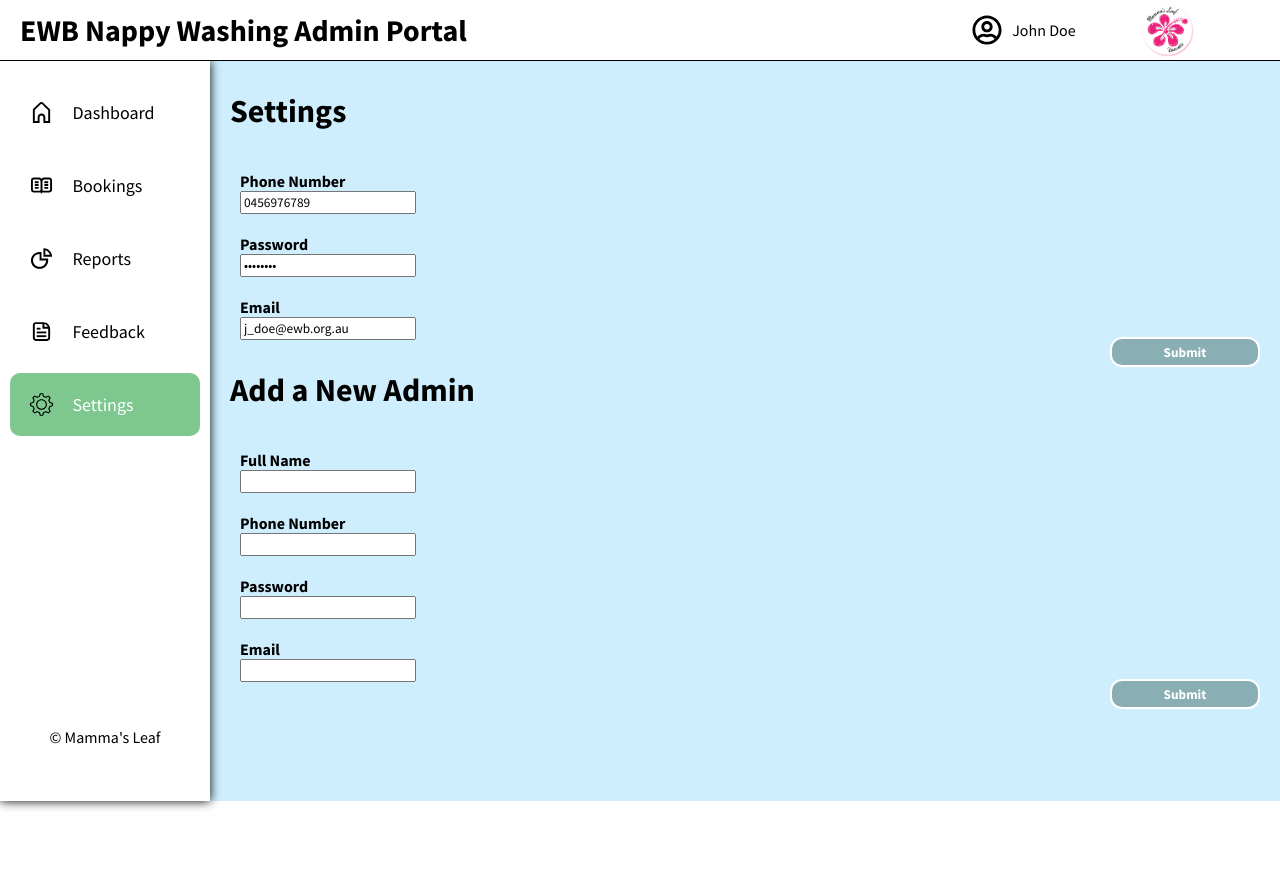
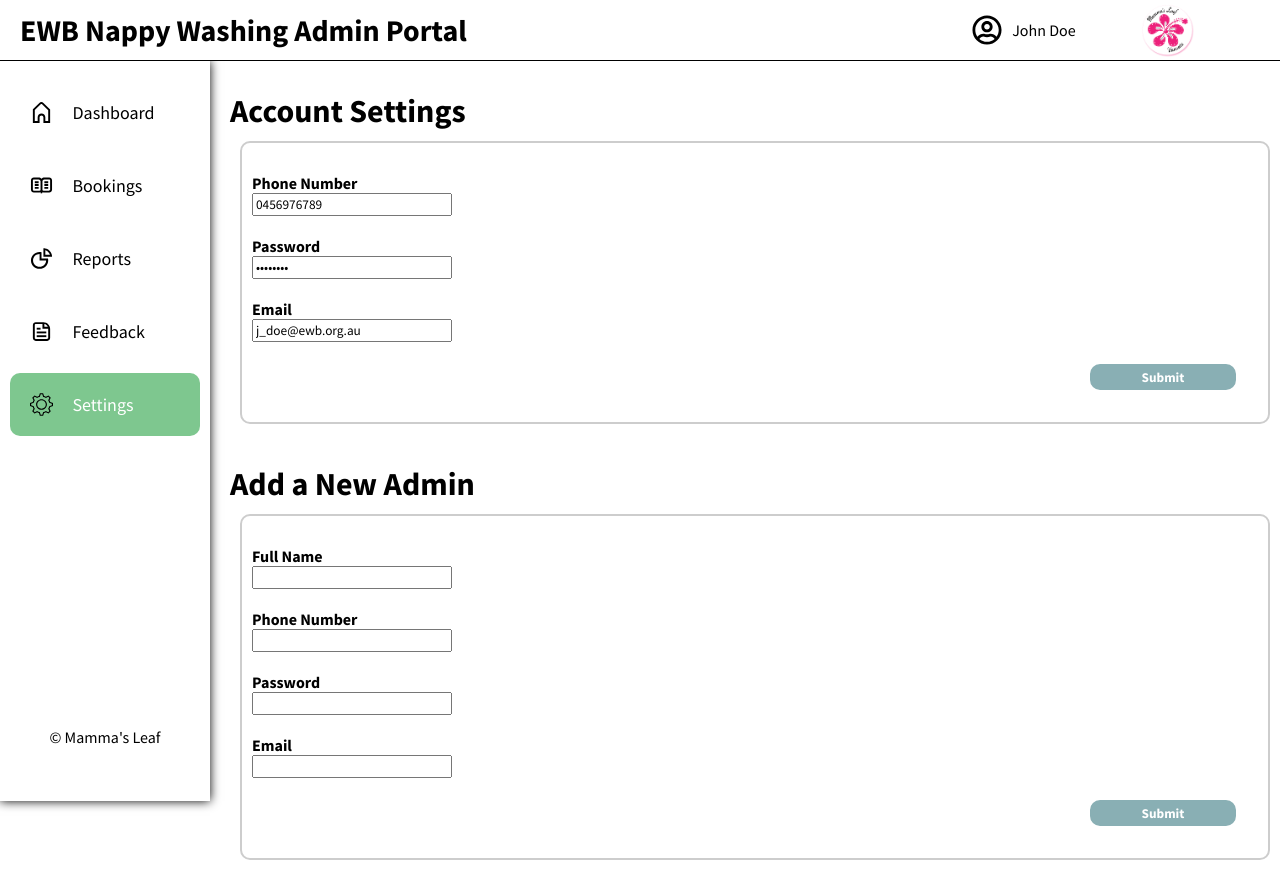
Before and after one commit to ProgrammerJo3y/ewb_react_frontend_webapp, a React (Create React App) app: page /settings in a window 1280 px wide. Both pictures are taken after typing "Sample", "Sample123" into the empty fields and a click on the button "Submit". Before the commit the page ends 821 px from the top, so only its background shows below. Built offline with nearby package versions, Linux system fonts and the light colour scheme.

Commit message:
Settings screen finalised

```diff
--- a/src/pages/settings/Settings.jsx
+++ b/src/pages/settings/Settings.jsx
@@ -1,4 +1,4 @@
-import React, { useState, Component} from 'react';
+import React, { useState } from 'react';
 import './settings.css'
 
 export default function Settings(){
@@ -6,6 +6,7 @@ export default function Settings(){
   const [Password, setPassword] = useState("********");
   const [Email, setEmail] = useState("j_doe@ewb.org.au");
 
+  // handleChange may not be necessary given changes in data only need to be recorded when submit button is clicked
   const handleChange = (event) => {
 
     setPhoneNumber(event.target.PhoneNumber)
@@ -18,46 +19,44 @@ export default function Settings(){
 
   }
 
+  const handleNewAdmin = (event) => {
+    event.preventDefault();
+  }
+
   return (
     <div className="settings-div">
-      <h1 className='admin-heading'> Settings </h1>
+      <h1 className='admin-heading'> Account Settings </h1>
       <form className="fields-div" onSubmit={handleSubmit}>
-        <label className='settings-fields'>
-          <p className='settings-text'>Phone Number</p>
-          <input type="text" value={PhoneNumber} placeholder='0456976789' onChange={handleChange}/>
-        </label>
-        <label className='settings-fields'>
-          <p className='settings-text'>Password</p>
-          <input type="password" value={Password} placeholder='password'/>
-        </label>
-        <label className='settings-fields'>
-          <p className='settings-text'>Email</p>
-          <input type="text" value={Email} placeholder='j_doe@ewb.org.au'/>
-        </label>
+
+        <label className='settings-fields'>Phone Number</label>
+        <input id="phoneNumberId" type="text" value={PhoneNumber} placeholder="Phone Number" onChange={handleChange}/>
+
+        <label className='settings-fields'>Password</label>
+        <input id="passwordId" type="password" value={Password} placeholder='Password' onChange={handleChange}/>
+
+        <label className='settings-fields'>Email</label>
+        <input id="emailId" type="text" value={Email} placeholder='Email' onChange={handleChange}/>
+
         <div className='settings-submit-button-div'>
-        <button type="submit" className='settings-submit'>Submit</button>
+          <button type="submit" className='settings-submit'>Submit</button>
         </div>
       </form>
 
 
       <h1 className='admin-heading'> Add a New Admin </h1>
-      <form className='add-admin-fields-div' onSubmit={handleSubmit}>
-        <label className='settings-fields'>
-          <p className='settings-text'>Full Name</p>
-          <input type="text"/>
-        </label>
-        <label className='settings-fields'>
-          <p className='settings-text'>Phone Number</p>
-          <input type="text"/>
-        </label>
-        <label className='settings-fields'>
-          <p className='settings-text'>Password</p>
-          <input type="password"/>
-        </label>
-        <label className='settings-fields'>
-          <p className='settings-text'>Email</p>
-          <input type="text"/>
-        </label>
+      <form className='add-admin-fields-div' onSubmit={handleNewAdmin}>
+        <label className='settings-fields'>Full Name</label>
+        <input id="newFullNameId"type="text"/>
+
+        <label className='settings-fields'>Phone Number</label>
+        <input id="newPhoneNumberId" type="text"/>
+
+        <label className='settings-fields'>Password</label>
+        <input id="newPasswordId" type="password"/>
+
+        <label className='settings-fields'>Email</label>
+        <input id="newEmailId" type="text"/>
+
         <div className='settings-submit-button-div'>
           <button type="submit" className='settings-submit'>Submit</button>
         </div>
--- a/src/pages/settings/settings.css
+++ b/src/pages/settings/settings.css
@@ -1,12 +1,26 @@
+@import url('../../styles/styles.css');
+
 .settings-div{
     flex: 5;
-    background-color: #CFEEFD;
+    background-color: var(--background-colour);
     padding-left: 20px;
 }
 
 .fields-div {
+    display: flex;
+    flex-direction: column;
     padding-top: 20px;
     margin-left: 10px;
+    margin: 10px;
+    padding: 10px;
+    border-style:solid;
+    border-color: var(--border-colour);
+    border-width: 2px;
+    border-radius: 10px;
+}
+
+.fields-div input {
+    max-width: 15vw;
 }
 
 .settings-text {
@@ -16,10 +30,12 @@
 
 .settings-fields {
     flex-direction: column;
+    font-weight: bold;
+    padding-top: 20px;
 }
 
 .settings-submit-button-div {
-    float: right;
+    margin-left: auto;
     padding: 20px;
 }
 
@@ -34,13 +50,28 @@
 }
 
 .settings-submit:hover {
-    background-color: #D8EDB9;
-    color: black;
+    background-color: var(--highlight-secondary-colour);
+}
+
+.settings-submit:active {
+    background-color: var(--highlight-colour);
 }
 
 .add-admin-fields-div {
+    display: flex;
+    flex-direction: column;
     padding-top: 20px;
     margin-left: 10px;
+    margin: 10px;
+    padding: 10px;
+    border-style:solid;
+    border-color: var(--border-colour);
+    border-width: 2px;
+    border-radius: 10px;
+}
+
+.add-admin-fields-div input {
+    max-width: 15vw;
 }
 
 .admin-heading {
--- a/src/styles/styles.css
+++ b/src/styles/styles.css
@@ -21,6 +21,7 @@
     --heading-colour: black;
     --subheading-colour: #7ec78f;
     --body-text-colour: #707070;
+    --border-colour: #CDCDCD;
 }
 
 .p {
```
